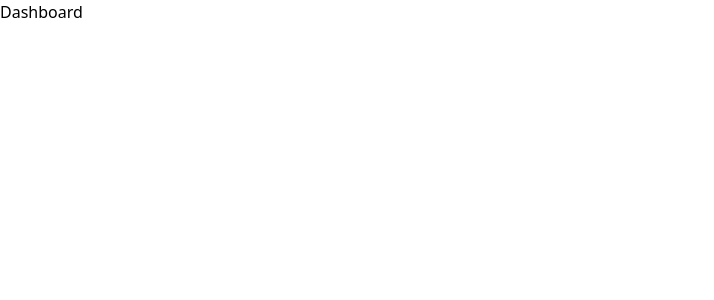
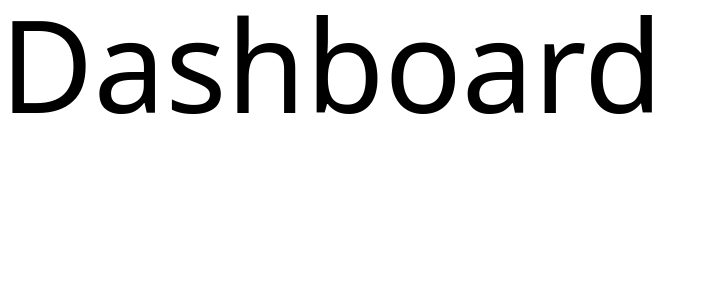
Before and after one commit to antarakanswal1/BillingSys, a React (Vite) app: page /dashboard in a window 1280 px wide. Shown: the top 300 px of the page, without its empty margins (0-714 px from the left). Built offline with nearby package versions, Linux system fonts and the light colour scheme.

Commit message:
Dashboard

```diff
--- a/src/Pages/Dashboard.jsx
+++ b/src/Pages/Dashboard.jsx
@@ -2,7 +2,7 @@ import React from 'react'
 
 const Dashboard = () => {
   return (
-    <div>Dashboard</div>
+    <div className='text-9xl'>Dashboard</div>
   )
 }
 
```
